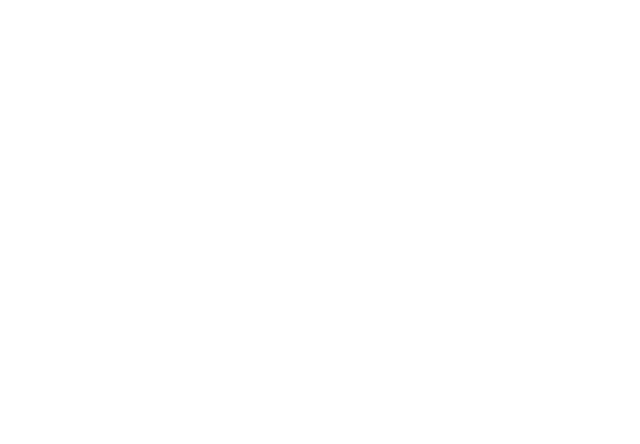
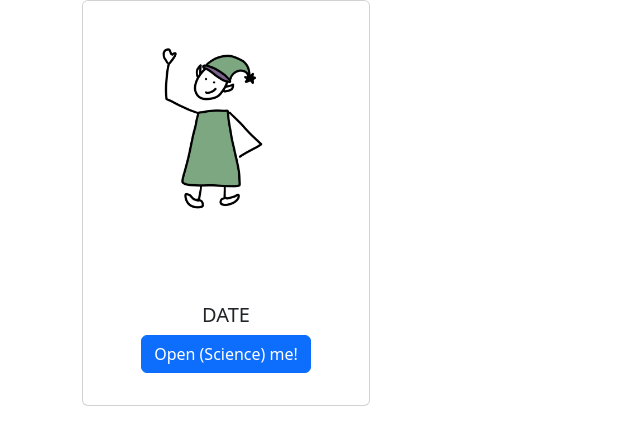
Before and after one commit to joyceykao/DRAdvent23, a plain HTML site: page index.html in a window 1280 px wide. Shown: the whole page, without its empty margins (0-640 px from the left). Drawn offline with nearby package versions, Linux system fonts and the light colour scheme.

Commit message:
created basic card

```diff
--- a/index.html
+++ b/index.html
@@ -31,7 +31,30 @@
 </head>
 
 <body>
+  <div class="text-center">
+  <div class="container">
+    <div class="card" style="width: 18rem;">
+      <img src="assets/media/DRAelf.png" class="card-img-top" alt="...">
+      <div class="card-body">
+        <h5 class="card-title">DATE</h5>
+        <!-- <p class="card-text">Some quick example text to build on the card title and make up the bulk of the card's content.
+        </p> -->
+        <p class="d-inline-flex gap-1">
+          <button class="btn btn-primary" type="button" data-bs-toggle="collapse" data-bs-target="#collapseExample"
+            aria-expanded="false" aria-controls="collapseExample">
+            Open (Science) me!
+          </button>
+        </p>
+        <div class="collapse" id="collapseExample">
+          <div class="card card-body">
+            Some placeholder content for the collapse component. This panel is hidden by default but revealed when the user
+            activates the relevant trigger.
+          </div>
+        </div>
+      </div>
+    </div>
 
+  </div>
   <script src="https://cdn.jsdelivr.net/npm/bootstrap@5.3.2/dist/js/bootstrap.bundle.min.js"
     integrity="sha384-C6RzsynM9kWDrMNeT87bh95OGNyZPhcTNXj1NW7RuBCsyN/o0jlpcV8Qyq46cDfL" crossorigin="anonymous"></script>
 </body>
```
